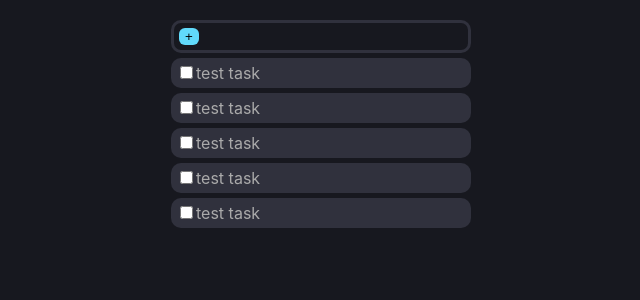
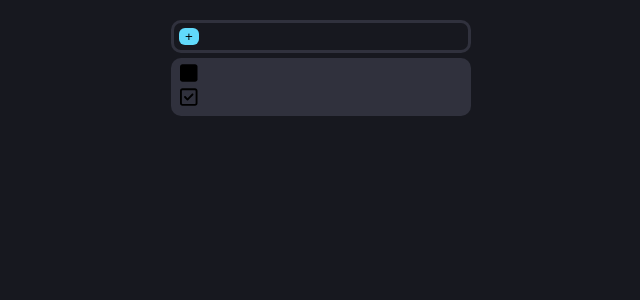
Before and after one commit to edvinbakalovic/todo_list, a React (Create React App) app in the folder react/: page / in a window 1280 px wide. Shown: the top 300 px of the page, without its empty margins (319-959 px from the left). Built offline with nearby package versions, Linux system fonts and the light colour scheme.

Commit message:
Dodao checkbox komponentu

```diff
--- a/react/src/App.css
+++ b/react/src/App.css
@@ -37,6 +37,12 @@ form button{
 div.task{
   background-color: #30313D;
   border-radius: 10px;
-  padding: 5px;
+  padding: 5px 9px;
   margin-top: 5px;
+  display: flex;
 }
+
+svg{
+  height: 20px;
+  margin-right: 4px;
+}
--- a/react/src/App.js
+++ b/react/src/App.js
@@ -8,10 +8,6 @@ function App() {
    <main>
       <TaskForm/>
       <Task/>
-      <Task/>
-      <Task/>
-      <Task/>
-      <Task/>
    </main>
   );
 }
--- /dev/null
+++ b/react/src/Checkbox.js
@@ -0,0 +1,12 @@
+export default function Checkbox(){
+    return (
+        <div>
+              <div className="checkbox unchecked">
+                 <svg xmlns="http://www.w3.org/2000/svg" viewBox="0 0 448 512"><path d="M0 96C0 60.7 28.7 32 64 32H384c35.3 0 64 28.7 64 64V416c0 35.3-28.7 64-64 64H64c-35.3 0-64-28.7-64-64V96z"/></svg>
+            </div>
+
+            <div className="checkbox checked">
+                 <svg xmlns="http://www.w3.org/2000/svg" viewBox="0 0 448 512"><path d="M64 80c-8.8 0-16 7.2-16 16l0 320c0 8.8 7.2 16 16 16l320 0c8.8 0 16-7.2 16-16l0-320c0-8.8-7.2-16-16-16L64 80zM0 96C0 60.7 28.7 32 64 32l320 0c35.3 0 64 28.7 64 64l0 320c0 35.3-28.7 64-64 64L64 480c-35.3 0-64-28.7-64-64L0 96zM337 209L209 337c-9.4 9.4-24.6 9.4-33.9 0l-64-64c-9.4-9.4-9.4-24.6 0-33.9s24.6-9.4 33.9 0l47 47L303 175c9.4-9.4 24.6-9.4 33.9 0s9.4 24.6 0 33.9z"/></svg>
+            </div>
+        </div>
+    )}
--- a/react/src/Task.js
+++ b/react/src/Task.js
@@ -1,8 +1,10 @@
+import Checkbox from "./Checkbox";
+
+
 export default function Task(){
     return(
         <div className="task">
-            <input type="checkbox"/>
-            test task
+            <Checkbox />
         </div>
     );
 }
```
